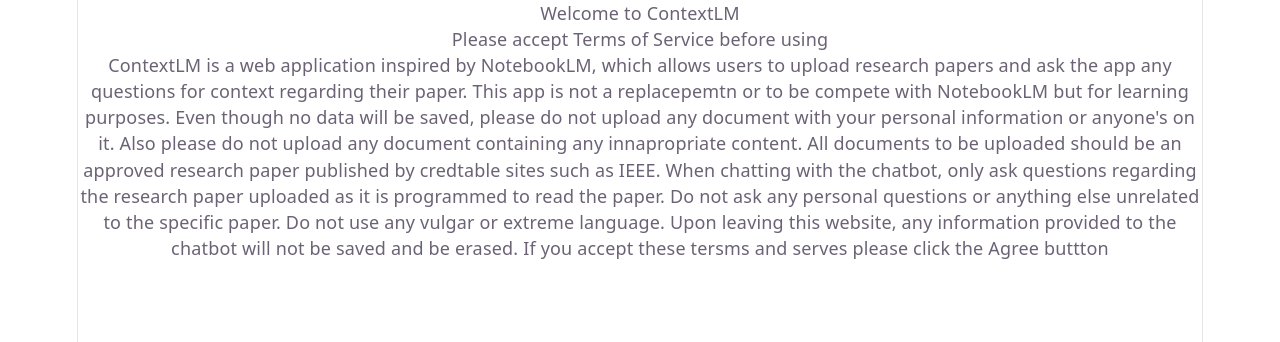
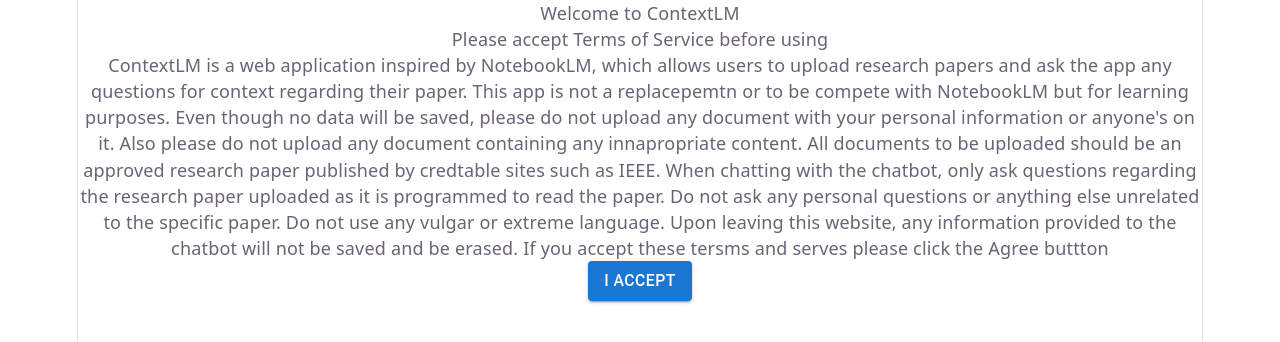
Before and after one commit to AZ-4321/ContextLM, a React (Vite) app in the folder frontend/: page / in a window 1280 px wide. Shown: the top 342 px of the page. Built offline with nearby package versions, Linux system fonts and the light colour scheme.

Commit message:
Added button

```diff
--- a/frontend/src/App.tsx
+++ b/frontend/src/App.tsx
@@ -1,5 +1,5 @@
 import { useState } from 'react'
-
+import { Button } from '@mui/material';
 
 function App() {
 
@@ -21,6 +21,12 @@
 
       If you accept these tersms and serves please click the Agree buttton
      </div>
+
+     <div>
+      <Button variant="contained">
+        I Accept
+      </Button>
+     </div>
     </>
   )
 }
```
